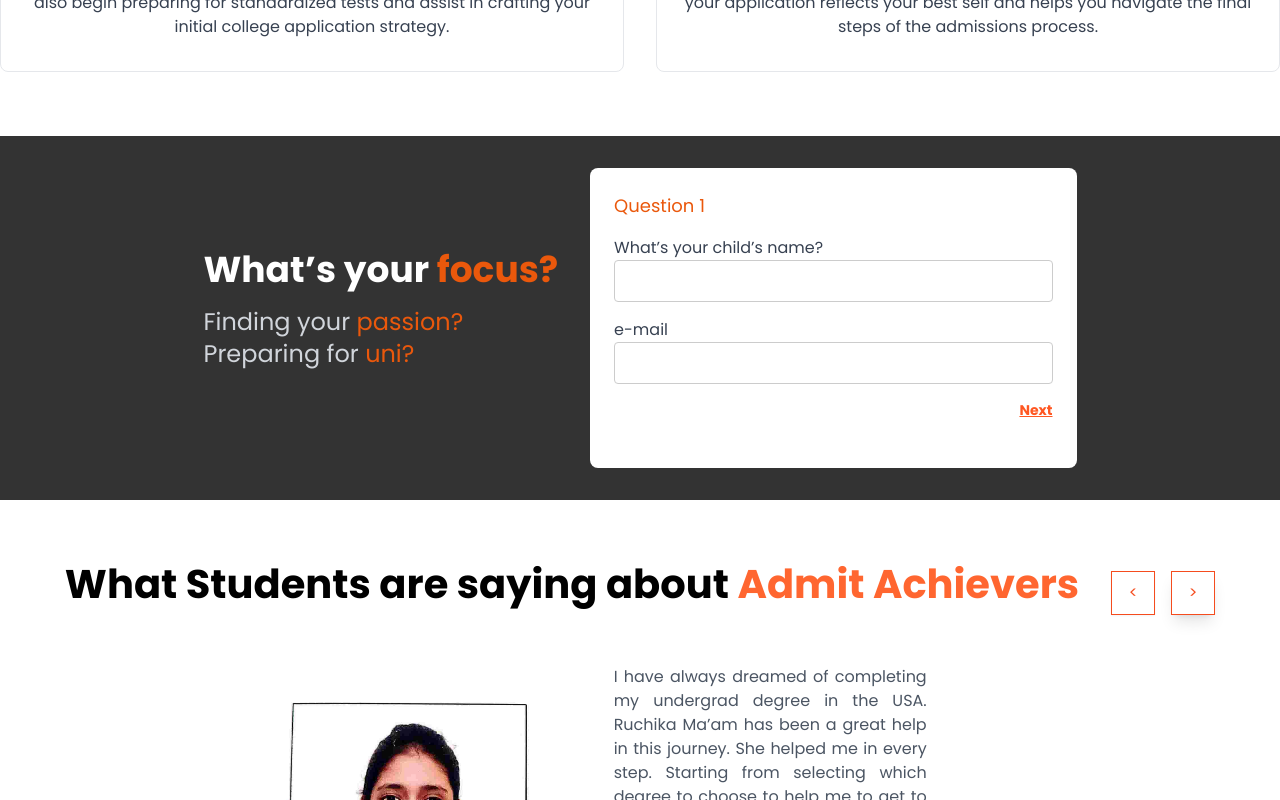
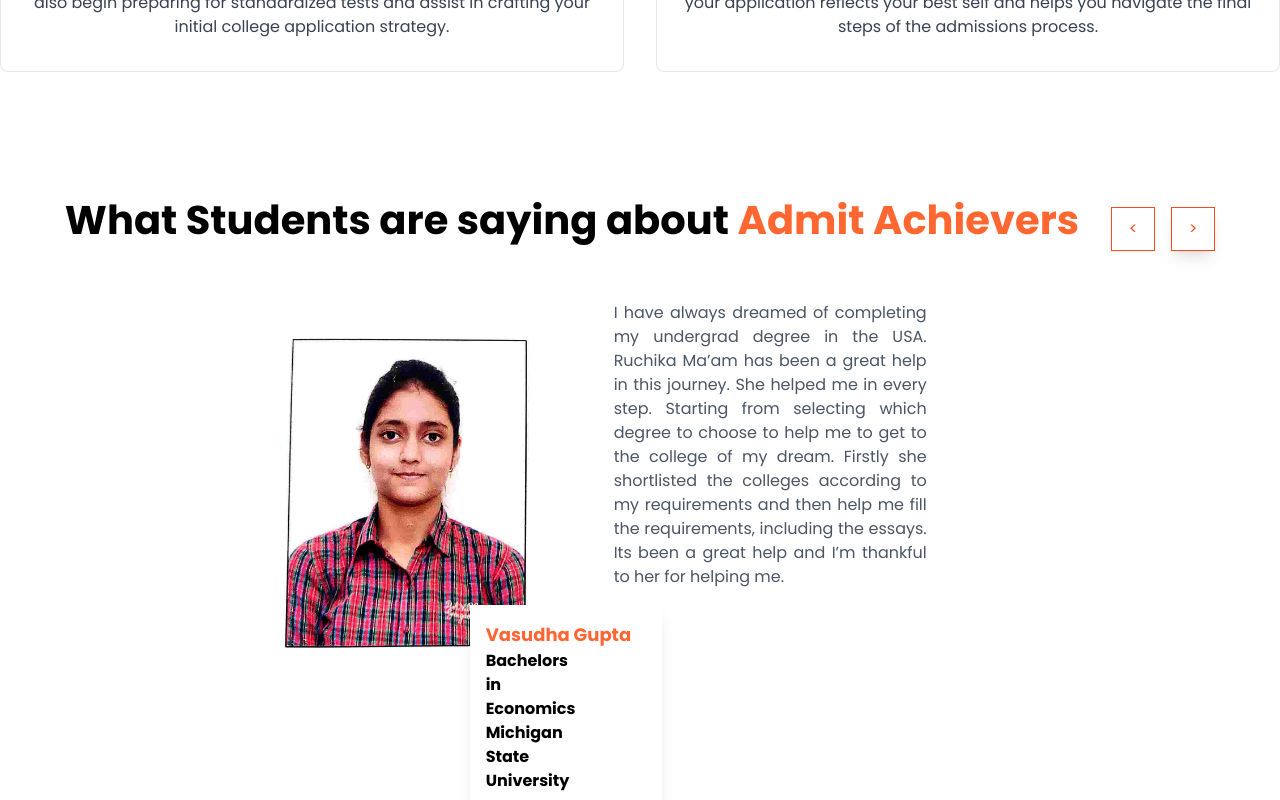
Before and after one commit to AradhyaDixit18/Admit_Achievers_Frontend, a React (Create React App) app: page /profile-building in a window 1280 px wide. Shown: the part 4740-5540 px from the top of the page. Built offline with nearby package versions, Linux system fonts and the light colour scheme.

Commit message:
icons fixed

```diff
--- a/src/components/AdmissionsFaq/AdmissionsFaq.js
+++ b/src/components/AdmissionsFaq/AdmissionsFaq.js
@@ -49,7 +49,7 @@
         </h2>
         <div className="flex flex-col md:flex-row mt-4 justify-center z-10 items-start">
           <div className="w-full main-quesns text-xl mt-4 z-10 md:w-1/2">
-            <ul className="list-none z-10">
+            <ul className="list-none  z-10"  onClick={() => toggleQuestion()}>
               {questionsAndAnswers.map((item, index) => (
                 <li key={index} className="mb-4">
                   <div className="flex justify-between items-center border-b border-gray-200 pb-2">
--- a/src/pages/Admissions/Admissions.js
+++ b/src/pages/Admissions/Admissions.js
@@ -49,7 +49,7 @@
                         <p className="mt-4 text-md font-semibold">University Selection</p>
                     </Link>
                     <Link to="profile-evaluation" smooth={true} duration={500} className="flex flex-col items-center stat-item">
-                        <img src={ProfileEvaluation} alt="Profile Evaluation" className="h-20" />
+                        <img src={ProfileEvaluation} alt="Profile Evaluation" className="h-20"  />
                         <p className="mt-4 text-md font-semibold">Profile Evaluation</p>
                     </Link>
                     <Link to="document-editing" smooth={true} duration={500} className="flex flex-col items-center stat-item">
--- a/src/pages/EssayReview/EssayReview.js
+++ b/src/pages/EssayReview/EssayReview.js
@@ -32,33 +32,34 @@
                 </div>
             </div>
             <div className="relative container mx-auto z-20 -mt-16">
-                <div className="grid grid-cols-1   sm:grid-cols-2 md:grid-cols-3 lg:grid-cols-6">
-                    <Link to="common-app-essay" smooth={true} duration={500} className="flex flex-col items-center  stat-item">
-                        <img src={UniversitySelection} alt="University Selection" className="h-20" />
-                        <p className="mt-4 text-md font-semibold">Common App Essay</p>
+    <div className="grid grid-cols-1 sm:grid-cols-2 md:grid-cols-3 lg:grid-cols-6 ">
+        <Link to="common-app-essay" smooth={true} duration={500} className="flex flex-col items-center stat-item p-2">
+            <img src={UniversitySelection} alt="University Selection" className="h-16" />
+            <p className="mt-2 text-md font-semibold">Common App Essay</p>
         </Link>
-                    <Link to="university-sop" smooth={true} duration={500} className="flex flex-col items-center stat-item">
-                        <img src={ProfileEvaluation} alt="Profile Evaluation" className="h-20" />
-                        <p className="mt-4 text-md font-semibold">University SOP</p>
+        <Link to="university-sop" smooth={true} duration={500} className="flex flex-col items-center stat-item p-2">
+            <img src={ProfileEvaluation} alt="Profile Evaluation" className="h-16" />
+            <p className="mt-2 text-md font-semibold">University SOP</p>
         </Link>
-                    <Link to="visa-sop" smooth={true} duration={500} className="flex flex-col items-center stat-item">
-                        <img src={DocumentEditing} alt="Document Editing" className="h-20" />
-                        <p className="mt-4 text-md font-semibold">Visa SOP</p>
+        <Link to="visa-sop" smooth={true} duration={500} className="flex flex-col items-center stat-item p-2">
+            <img src={DocumentEditing} alt="Document Editing" className="h-16" />
+            <p className="mt-2 text-md font-semibold">Visa SOP</p>
         </Link>
-                    <Link to="personal-statement" smooth={true} duration={500} className="flex flex-col items-center stat-item">
-                        <img src={AdmissionInterview} alt="Interview Preparation" className="h-20" />
-                        <p className="mt-4 text-md flex font-semibold w-48 text-center">Personal Statement</p>
+        <Link to="personal-statement" smooth={true} duration={500} className="flex flex-col items-center stat-item p-2">
+            <img src={AdmissionInterview} alt="Interview Preparation" className="h-16" />
+            <p className="mt-2 text-md flex font-semibold w-36 text-center">Personal Statement</p>
         </Link>
-                    <Link to="scholarship-essay" smooth={true} duration={500} className="flex flex-col items-center stat-item">
-                        <img src={AdmissionsVisa} alt="Visa Assistance" className="h-20" />
-                        <p className="mt-4 text-md font-semibold">Scholarship Essay</p>
+        <Link to="scholarship-essay" smooth={true} duration={500} className="flex flex-col items-center stat-item p-2">
+            <img src={AdmissionsVisa} alt="Visa Assistance" className="h-16" />
+            <p className="mt-2 text-md font-semibold">Scholarship Essay</p>
         </Link>
-                    <Link to="supplement-essay" smooth={true} duration={500} className="flex flex-col items-center stat-item">
-                        <img src={AdmissionsVisa} alt="Visa Assistance" className="h-20" />
-                        <p className="mt-4 text-md font-semibold">Supplement Essay</p>
+        <Link to="supplement-essay" smooth={true} duration={500} className="flex flex-col items-center stat-item p-2">
+            <img src={AdmissionsVisa} alt="Visa Assistance" className="h-16" />
+            <p className="mt-2 text-md font-semibold">Supplement Essay</p>
         </Link>
     </div>
 </div>
+
 
             <div id="common-app-essay" className="section-container">
                 <div className="text-section1 ml-24 mt-16">
--- a/src/pages/ProfileBuilding/ProfileBuilding.js
+++ b/src/pages/ProfileBuilding/ProfileBuilding.js
@@ -383,82 +383,18 @@
 
 
 
-    <div className="flex flex-col overflow-hidden items-center main-form md:flex-row items-center bg-333333 text-white p-8 space-y-4 md:space-y-0 md:space-x-8">
-      <div>
-        <h2 className="text-4xl font-bold mb-4">
-          What’s your <span className="text-orange-600">focus?</span>
-        </h2>
-        <p className="mb-4 text-2xl text-gray-300">
-          Finding your <span className="text-orange-600">passion?</span><br />
-          Preparing for <span className="text-orange-600">uni?</span>
-        </p>
-      </div>
-      <form className="bg-white text-black p-6 rounded-lg form-container" onSubmit={handleNext}>
-        <h3 className="text-orange-600 text-lg mb-4">Question {currentStep + 1}</h3>
-        {currentStep === 0 ? (
-          <>
-            <div className="mb-4">
-              <label htmlFor="childName" className="label-1 quesnLabel text-gray-700">What’s your child’s name?</label>
-              <input
-                type="text"
-                id="childName"
-                className="w-full p-2 border rounded"
-                value={formData.childName || ''}
-                onChange={handleInputChange}
-              />
-              {errors.childName && <p className="text-red-600">{errors.childName}</p>}
-            </div>
-            <div className="mb-4">
-              <label htmlFor="email" className="label-2 text-gray-700">e-mail</label>
-              <input
-                type="email"
-                id="email"
-                className="w-full p-2 border rounded"
-                value={formData.email || ''}
-                onChange={handleInputChange}
-              />
-              {errors.email && <p className="text-red-600">{errors.email}</p>}
-            </div>
-          </>
-        ) : (
-          <div className="mb-4">
-            <div className='normal-text quesnLabel'>
-            <label htmlFor={questions[currentStep - 1].id} className="label-1 text-gray-700 normal-text">
-              {questions[currentStep - 1].question}
-            </label>
-            </div>
-            <input
-              type={questions[currentStep - 1].inputType}
-              id={questions[currentStep - 1].id}
-              className="w-full p-2 border rounded"
-              value={formData[questions[currentStep - 1].id] || ''}
-              onChange={handleInputChange}
-            />
-            {errors[questions[currentStep - 1].id] && <p className="text-red-600">{errors[questions[currentStep - 1].id]}</p>}
-          </div>
-        )}
-        <div className="flex justify-end">
-          <button type="submit" className="next-button font-bold underline text-sm">
-            {currentStep < questions.length ? 'Next' : 'Submit'}
-          </button>
-        </div>
-      </form>
-    </div>
+
 
   <Testimonial/>
 
 
 
 
-  <div className="ready-section md:w-3/4 mx-auto text-white p-8 rounded-lg flex flex-col items-center text-center mb-10">
-          <h2 className="text-2xl md:text-4xl mt-10 font-bold mb-4 z-10">
-            Start Your <span className="text-orange-500">Journey</span>
-          </h2>
-          <p className="mb-4 z-10 mt-5">
-            Connect with India's leading study abroad counselors.
-          </p>
+  <div className="ready-section w-full mx-auto text-white p-8 flex flex-col items-center text-center mb-10">
+                <h2 className="text-2xl md:text-4xl mt-10 font-bold mb-4 z-10">Start Your <span className="text-orange-500">Journey</span></h2>
+                <p className="mb-4 z-10 mt-5">Connect with India's leading study abroad counselors.</p>
                 <button
-            onClick={() => window.location.href = '/book-a-session'}
+                    onClick={() => window.location.href='/bookasession'}
                     className="bg-white mt-5 text-black px-6 py-3 rounded-lg font-bold z-10"
                 >
                     Connect Now
```
Lines whose indentation alone changed are shown as unchanged.
